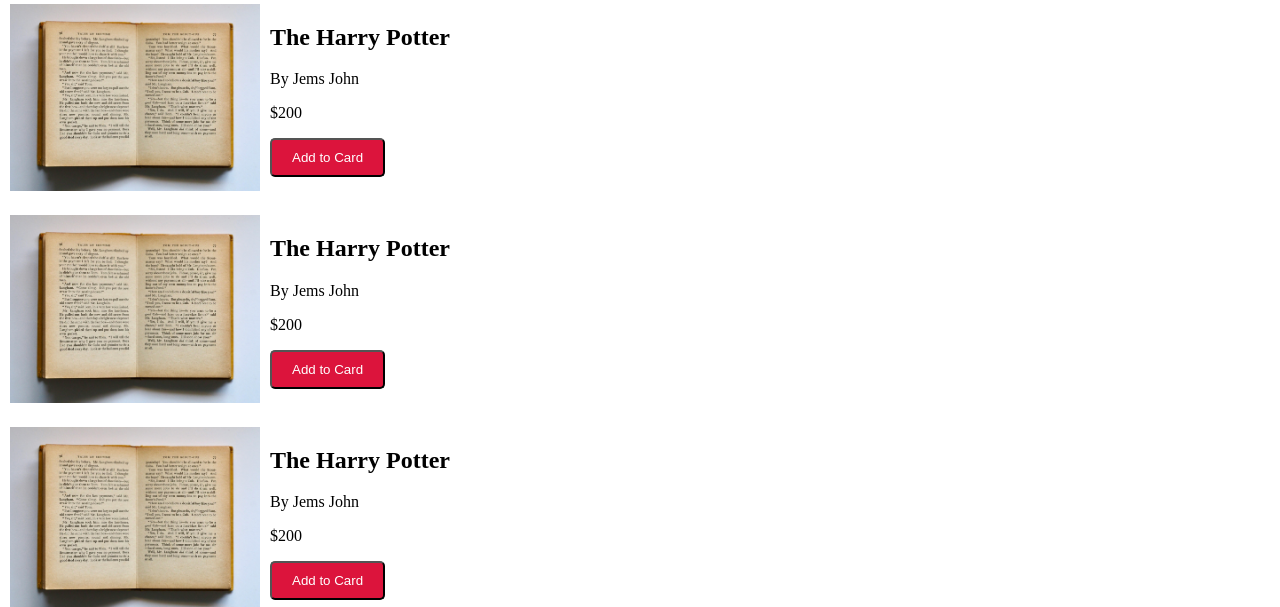
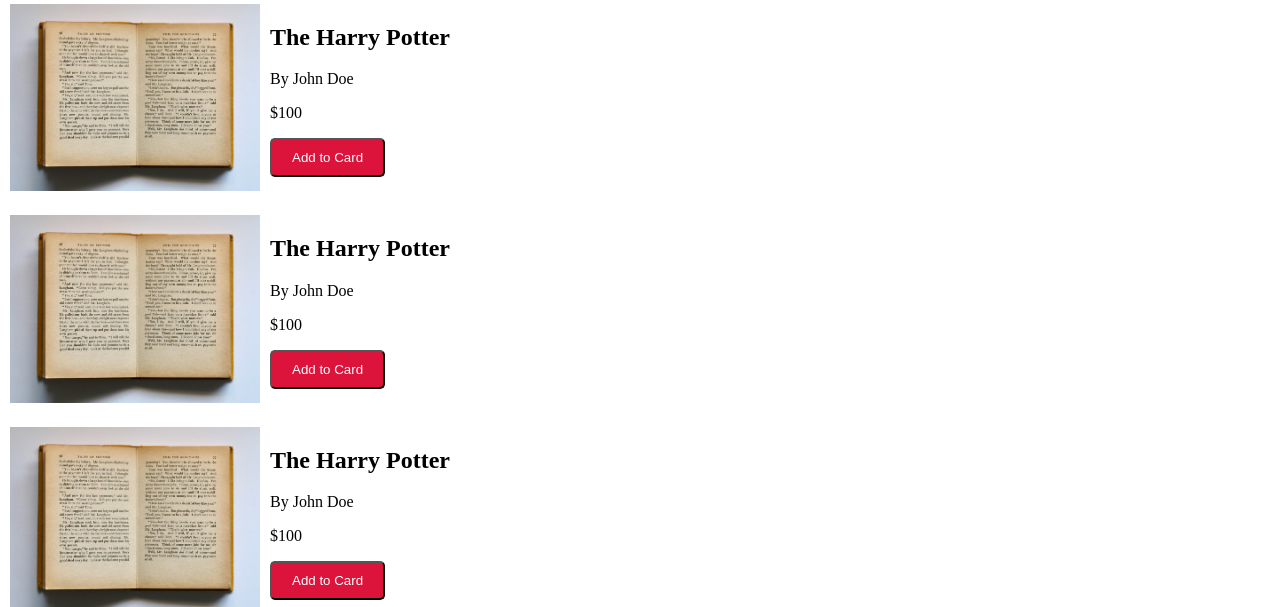
Before and after one commit to lalitroshankhede/ReactProjeApp, a React (Create React App) app in the folder first-react-app/: page / in a window 1280 px wide. Shown: the part 172-779 px from the top of the page. Built offline with nearby package versions, Linux system fonts and the light colour scheme.

Commit message:
Changes in Book.js

```diff
--- a/first-react-app/package.json
+++ b/first-react-app/package.json
@@ -8,6 +8,7 @@
     "@testing-library/user-event": "^13.5.0",
     "react": "^18.3.1",
     "react-dom": "^18.3.1",
+    "react-script": "^2.0.5",
     "react-scripts": "5.0.1",
     "web-vitals": "^2.1.4"
   },
--- a/first-react-app/src/components/Book.js
+++ b/first-react-app/src/components/Book.js
@@ -11,8 +11,8 @@
 
       <div className="bookDetails">
         <h2>The Harry Potter</h2>
-        <p>By Jems John</p>
-        <p>$200</p>
+        <p>By John Doe</p>
+        <p>$100</p>
         <button className="cardBtn">Add to Card</button>
       </div>
     </div>
```
Also changed, not shown: 1 other file (tests, documents, lock files or other folders).
